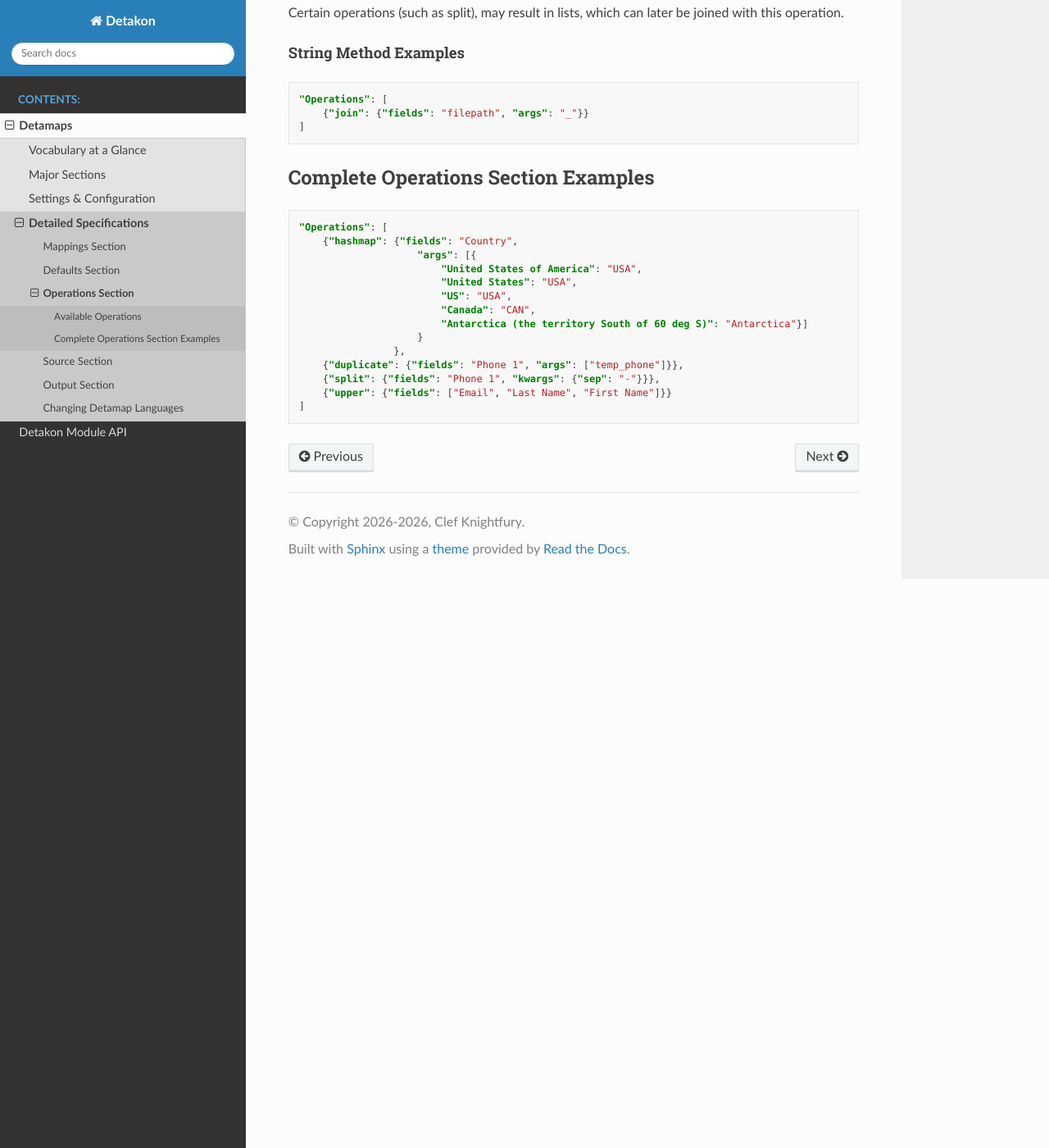
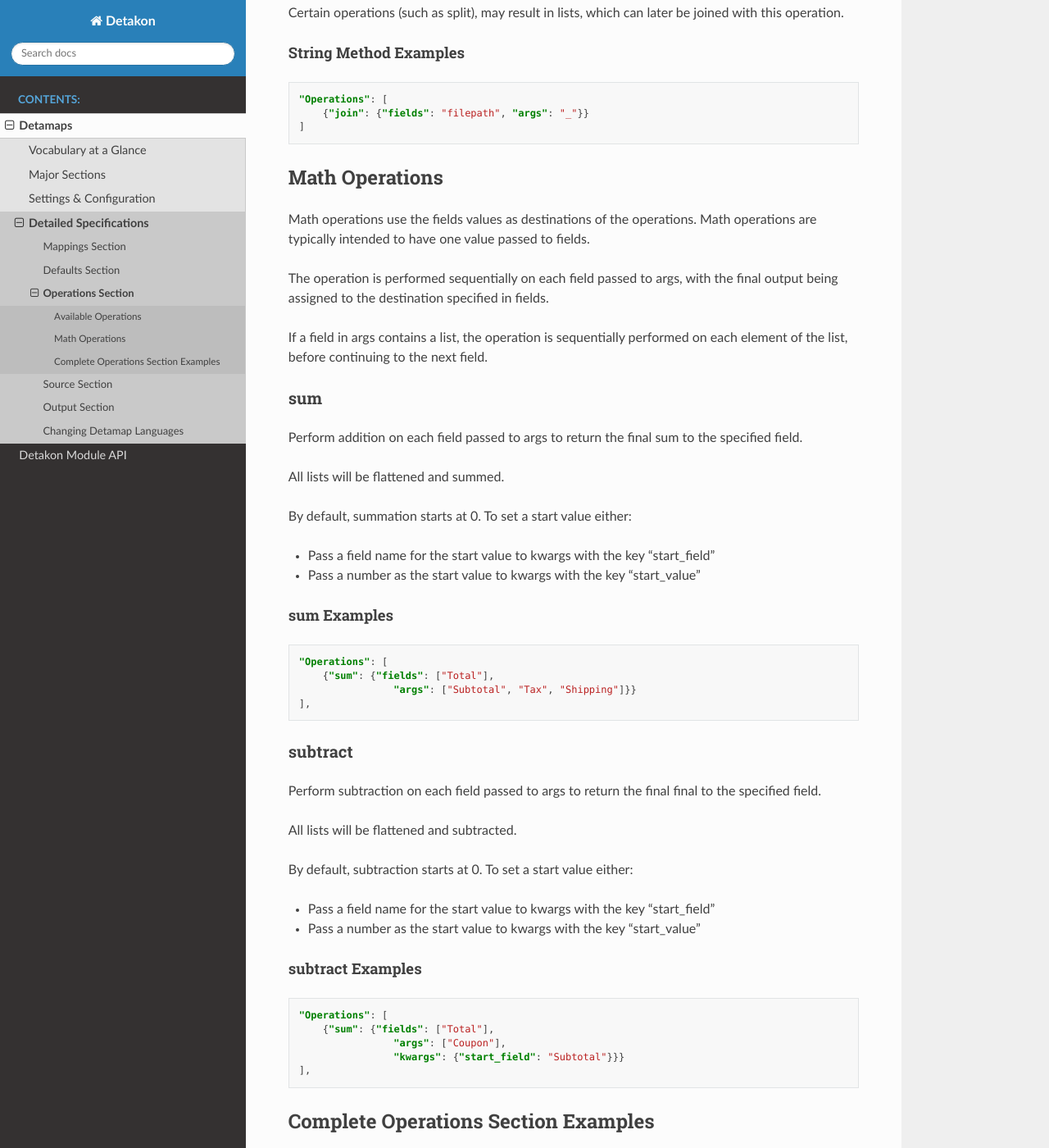
Before and after one commit to cknightfury/detakon, a Sphinx documentation site: the page built from docs/source/operations.rst, in a window 1280 px wide and 1400 px high, scrolled down 5320 px. Shown: the whole window at 82% size. Built offline with Sphinx 7.4.7 and the Read the Docs theme 3.1.0, drawn with Linux system fonts in a browser that asks for light colours.

Commit message:
added sum and subtract operations to documentation

```diff
--- a/docs/source/operations.rst
+++ b/docs/source/operations.rst
@@ -261,6 +261,61 @@ String Method Examples
         {"join": {"fields": "filepath", "args": "_"}}
     ]
 
+Math Operations
+===============
+
+Math operations use the fields values as destinations of the operations.  Math operations are typically intended to have one value passed to fields.
+
+The operation is performed sequentially on each field passed to args, with the final output being assigned to the destination specified in fields.
+
+If a field in args contains a list, the operation is sequentially performed on each element of the list, before continuing to the next field.
+
+sum
+---
+
+Perform addition on each field passed to args to return the final sum to the specified field.
+
+All lists will be flattened and summed.
+
+By default, summation starts at 0.  To set a start value either:
+
+* Pass a field name for the start value to kwargs with the key "start_field"
+* Pass a number as the start value to kwargs with the key "start_value"
+
+sum Examples
+^^^^^^^^^^^^^^
+
+.. code-block:: json-object
+
+    "Operations": [
+        {"sum": {"fields": ["Total"],
+                    "args": ["Subtotal", "Tax", "Shipping"]}}
+    ],
+
+
+subtract
+--------
+
+Perform subtraction on each field passed to args to return the final final to the specified field.
+
+All lists will be flattened and subtracted.
+
+By default, subtraction starts at 0.  To set a start value either:
+
+* Pass a field name for the start value to kwargs with the key "start_field"
+* Pass a number as the start value to kwargs with the key "start_value"
+
+subtract Examples
+^^^^^^^^^^^^^^
+
+.. code-block:: json-object
+
+    "Operations": [
+        {"sum": {"fields": ["Total"],
+                    "args": ["Coupon"],
+                    "kwargs": {"start_field": "Subtotal"}}}
+    ],
+
 Complete Operations Section Examples
 ====================================
 
```
